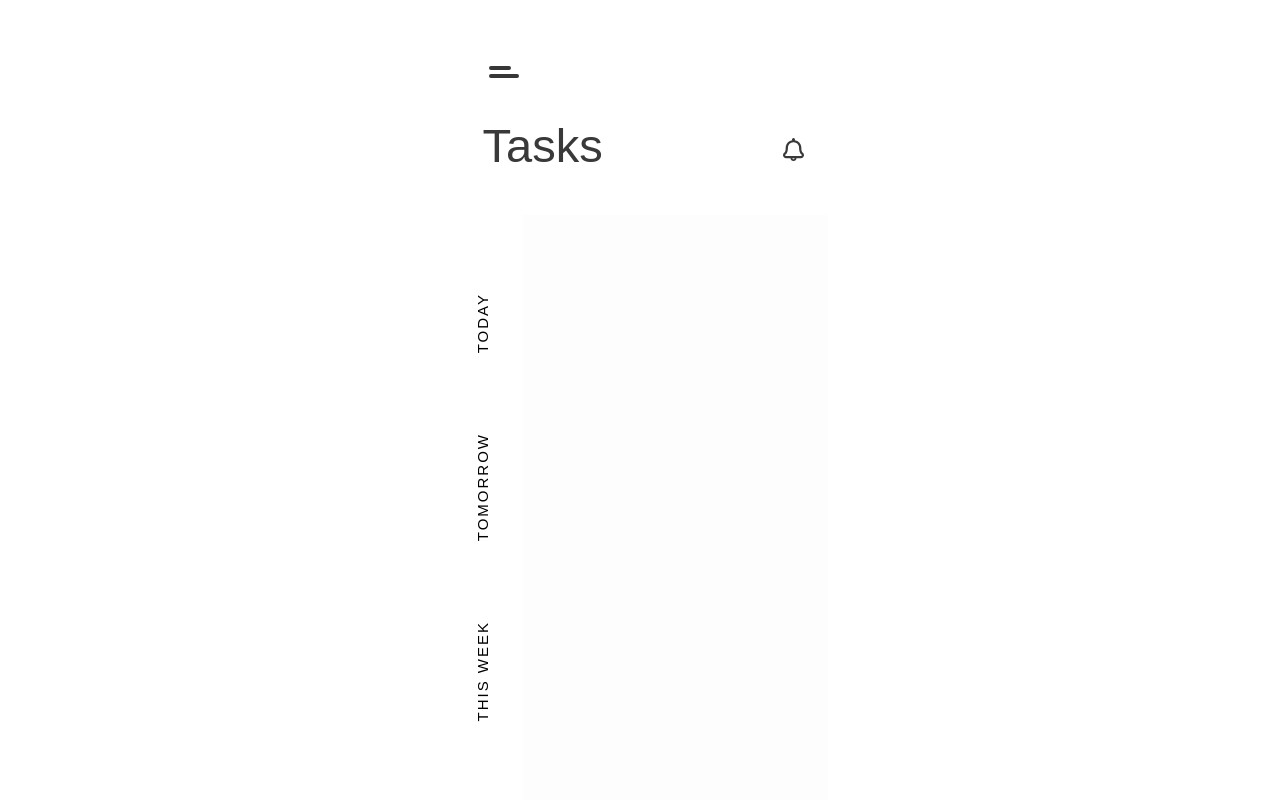
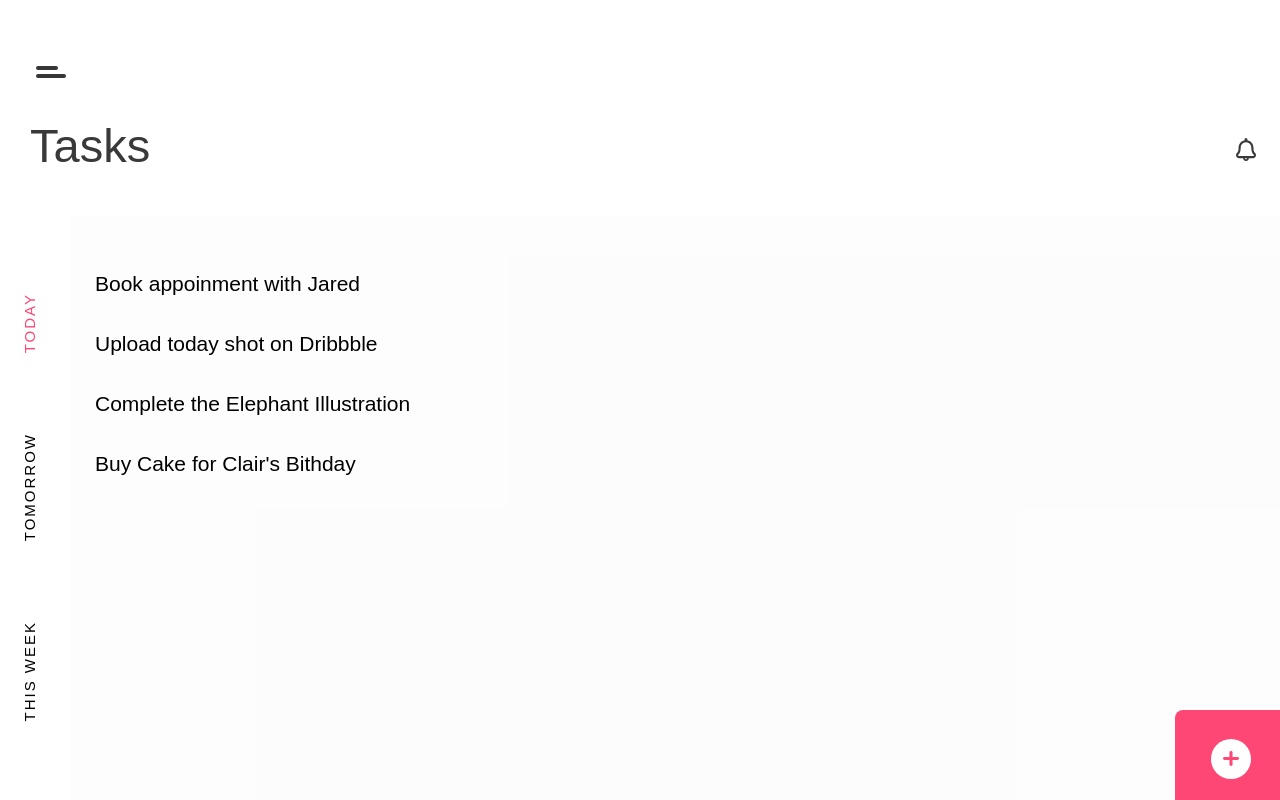
Before and after one commit to GiorgiNakeuri/Tasks, a React (Create React App) app: page / in a window 1280 px wide. Built offline with nearby package versions, Linux system fonts and the light colour scheme; a web font is replaced by a local one.

Commit message:
feat: add strike-throught animation, addtask button and other small changes.

```diff
--- a/public/index.html
+++ b/public/index.html
@@ -17,7 +17,7 @@
     <link rel="manifest" href="%PUBLIC_URL%/manifest.json" />
     <link
       href="http://fonts.cdnfonts.com/css/avenir-lt-std"
-      rel="preload"
+      rel="preconnect"
       as="style"
     />
     <!--
@@ -44,5 +44,24 @@
       To begin the development, run `npm start` or `yarn start`.
       To create a production bundle, use `npm run build` or `yarn build`.
     -->
+    <script>
+      if ("serviceWorker" in navigator) {
+        window.addEventListener("load", function () {
+          navigator.serviceWorker.register("service-worker.js").then(
+            function (registration) {
+              // Registration was successful
+              console.log(
+                "ServiceWorker registration successful with scope: ",
+                registration.scope
+              );
+            },
+            function (err) {
+              // registration failed :(
+              console.log("ServiceWorker registration failed: ", err);
+            }
+          );
+        });
+      }
+    </script>
   </body>
 </html>
--- a/src/components/App.js
+++ b/src/components/App.js
@@ -1,16 +1,12 @@
 import React from "react";
 import { Header } from "./header/header";
-import { Timeline } from "./timeline/timeline";
-import { MainBody } from "./mainBody/mainBody";
+import { Layout } from "./layout/layout";
 
 function App() {
   return (
     <div id="app-wrapper">
       <Header />
-      <div style={{ display: "flex" }}>
-        <Timeline />
-        <MainBody />
-      </div>
+      <Layout />
     </div>
   );
 }
--- /dev/null
+++ b/src/components/addTask/addTask.js
@@ -0,0 +1,13 @@
+import styles from "./addTask.module.css";
+
+export function AddTask() {
+  return (
+    <div className={styles.AddTask}>
+      <button>
+        <div>
+          <img src="/assets/icons/plus.svg" alt="" />
+        </div>
+      </button>
+    </div>
+  );
+}
--- /dev/null
+++ b/src/components/addTask/addTask.module.css
@@ -0,0 +1,27 @@
+.AddTask button div {
+  width: 40px;
+  height: 40px;
+  border-radius: 50%;
+  display: flex;
+  justify-content: center;
+  align-items: center;
+  background: white;
+}
+
+.AddTask button {
+  background-color: var(--accent-color);
+  border: none;
+  width: 112.35px;
+  height: 97px;
+  display: flex;
+  justify-content: center;
+  align-items: center;
+  border-radius: 8px;
+  cursor: pointer;
+}
+
+.AddTask {
+  position: absolute;
+  bottom: -7px;
+  right: -7px;
+}
--- /dev/null
+++ b/src/components/layout/layout.js
@@ -0,0 +1,12 @@
+import { Timeline } from "../timeline/timeline";
+import { MainBody } from "../mainBody/mainBody";
+import { AddTask } from "../addTask/addTask";
+export function Layout() {
+  return (
+    <div style={{ display: "flex" }}>
+      <Timeline />
+      <MainBody />
+      <AddTask />
+    </div>
+  );
+}
--- a/src/components/mainBody/mainBody.js
+++ b/src/components/mainBody/mainBody.js
@@ -1,4 +1,19 @@
+import { TaskItem } from "../taskItem/taskItem";
 import styles from "./mainBody.module.css";
+
+const tasks = [
+  "Book appoinment with Jared",
+  "Upload today shot on Dribbble",
+  "Complete the Elephant Illustration",
+  "Buy Cake for Clair's Bithday",
+];
+
 export function MainBody() {
-  return <div className={styles.MainBody}> </div>;
+  return (
+    <div className={styles.MainBody}>
+      {tasks.map((task) => (
+        <TaskItem task={task} key={task} />
+      ))}
+    </div>
+  );
 }
--- a/src/components/mainBody/mainBody.module.css
+++ b/src/components/mainBody/mainBody.module.css
@@ -1,5 +1,7 @@
 .MainBody {
-  width: 305px;
   height: calc(100vh - 215px);
   background-color: #d4d4d410;
+  padding: 54px 24px 0 25px;
+  box-sizing: border-box;
+  flex-grow: 1;
 }
--- /dev/null
+++ b/src/components/taskItem/taskItem.js
@@ -0,0 +1,19 @@
+import { useState } from "react";
+import styles from "./taskItem.module.css";
+
+export function TaskItem({ task }) {
+  const [isCompleted, setIsCompleted] = useState(false);
+
+  console.log(isCompleted);
+
+  return (
+    <div
+      onClick={() => setIsCompleted((prev) => !prev)}
+      className={
+        isCompleted ? `${styles.taskItem} ${styles.completed}` : styles.taskItem
+      }
+    >
+      <p>{task}</p>
+    </div>
+  );
+}
--- /dev/null
+++ b/src/components/taskItem/taskItem.module.css
@@ -0,0 +1,34 @@
+.taskItem {
+  cursor: pointer;
+}
+
+.taskItem p {
+  margin: 0 0 30px 0;
+  font-size: 21px;
+  line-height: 30px;
+}
+
+.completed p {
+  position: relative;
+  width: fit-content;
+}
+
+.completed p:before {
+  position: absolute;
+  left: -20px;
+  top: 14px;
+  content: "";
+  width: 0;
+  height: 2px;
+  background-color: var(--accent-color);
+  animation: strike 0.1s ease-in forwards;
+}
+
+@keyframes strike {
+  0% {
+    width: 0px;
+  }
+  100% {
+    width: calc(100% + 40px);
+  }
+}
--- a/src/components/timeline/timeline.module.css
+++ b/src/components/timeline/timeline.module.css
@@ -9,6 +9,7 @@
 .timeline button {
   background: none;
   border: none;
+  cursor: pointer;
 }
 
 .timeline button p {
@@ -21,6 +22,6 @@
   color: black;
 }
 
-.timeline button:first-child {
+.timeline button:first-child p {
   color: var(--accent-color);
 }
--- a/src/index.css
+++ b/src/index.css
@@ -15,7 +15,8 @@ code {
 }
 
 #app-wrapper {
-  max-width: 375px;
   width: 100%;
   margin: 0 auto;
+  position: relative;
+  overflow: hidden;
 }
```
Also changed, not shown: public/service-worker.js (added, +34 -0 lines), public/assets/icons/plus.svg (added).
